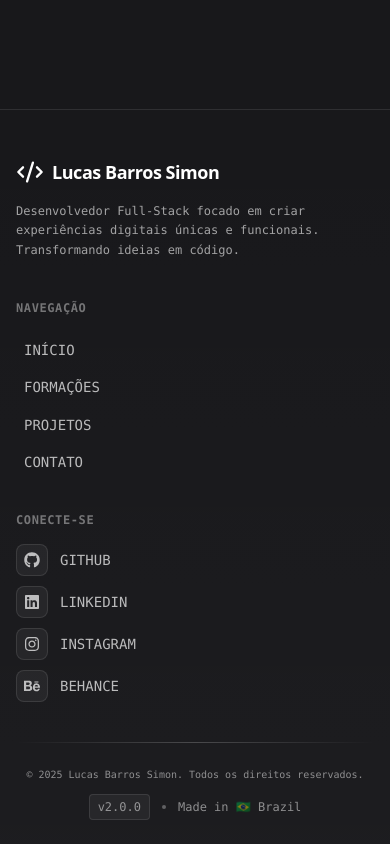
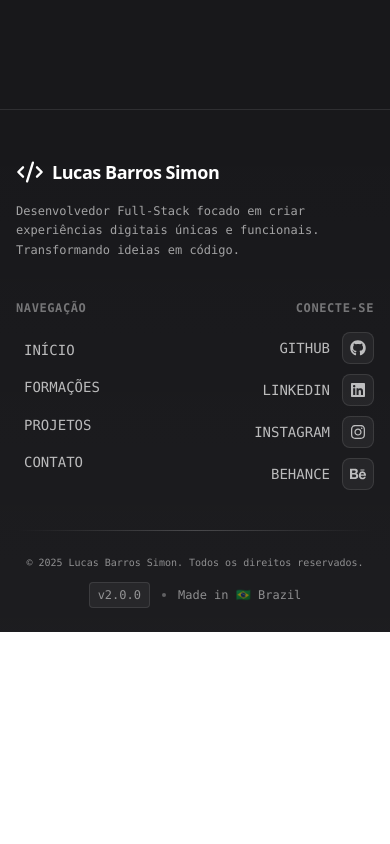
Before and after one commit to 21lucasbarros/portfolio, a React (Vite) app: page / in a window 390 px wide. Shown: the part 8782-9626 px from the top of the page. After the commit the page ends 9414 px from the top, so only its background shows below. Built offline with nearby package versions, Linux system fonts and the light colour scheme.

Commit message:
feat: ajustei a estrutura do componente Footer para melhorar a responsividade e a apresentacao visual.

```diff
--- a/src/components/footer.tsx
+++ b/src/components/footer.tsx
@@ -42,8 +42,8 @@ export function Footer() {
     <footer className="relative bg-zinc-900 border-t border-white/10 px-4 md:px-6 lg:px-8 pt-12 md:pt-16 lg:pt-20 pb-6 md:pb-8 mt-16 md:mt-24 lg:mt-32 overflow-hidden">
       <div className="absolute inset-0 bg-gradient-to-t from-white/[0.02] to-transparent pointer-events-none" />
       <div className="relative max-w-7xl mx-auto">
-        <div className="grid grid-cols-1 md:grid-cols-12 gap-10 md:gap-8 mb-10 md:mb-12 lg:mb-16">
-          <section className="md:col-span-5 flex flex-col gap-4 md:gap-6">
+        <div className="grid grid-cols-2 md:grid-cols-12 gap-10 md:gap-8 mb-10 md:mb-12 lg:mb-16">
+          <section className="col-span-2 md:col-span-5 flex flex-col gap-4 md:gap-6">
             <div className="flex items-center gap-2 md:gap-3">
               <Code2 className="w-7 h-7 md:w-8 md:h-8 text-white" />
               <span className="text-lg md:text-xl font-bold text-white tracking-tight">
@@ -55,7 +55,7 @@ export function Footer() {
             </p>
           </section>
 
-          <nav className="md:col-span-3">
+          <nav className="col-span-1 md:col-span-3">
             <h3 className="font-mono text-xs font-semibold text-white/40 tracking-wider mb-4 md:mb-5 lg:mb-6 uppercase">
               {t.footer.navigation}
             </h3>
@@ -75,11 +75,11 @@ export function Footer() {
             </ul>
           </nav>
 
-          <section className="md:col-span-4">
+          <section className="col-span-1 md:col-span-4 text-right md:text-left">
             <h3 className="font-mono text-xs font-semibold text-white/40 tracking-wider mb-4 md:mb-5 lg:mb-6 uppercase">
               {t.footer.connect}
             </h3>
-            <ul className="flex flex-col gap-2.5 md:gap-3">
+            <ul className="flex flex-col gap-2.5 md:gap-3 items-end md:items-start">
               {socialLinks.map((social) => {
                 const Icon = social.icon;
                 return (
@@ -88,7 +88,7 @@ export function Footer() {
                       href={social.href}
                       target="_blank"
                       rel="noopener noreferrer"
-                      className="group font-mono text-sm text-white/70 hover:text-white transition-all duration-300 flex items-center gap-3"
+                      className="group font-mono text-sm text-white/70 hover:text-white transition-all duration-300 flex items-center gap-3 flex-row-reverse md:flex-row"
                     >
                       <div className="w-8 h-8 rounded-md bg-white/5 flex items-center justify-center border border-white/10 group-hover:bg-white/10 group-hover:border-white/20 transition-all duration-300">
                         <Icon className="w-4 h-4" />
```
